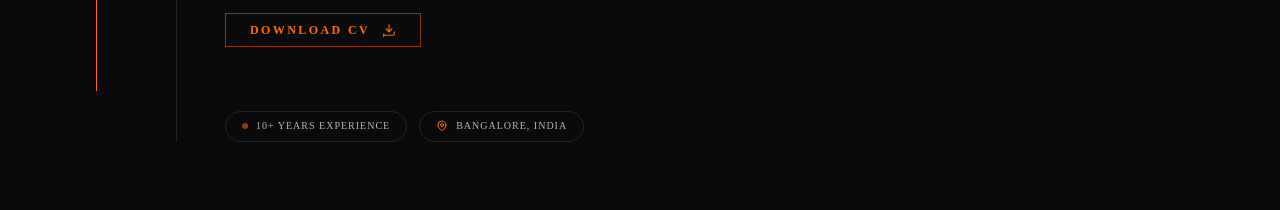
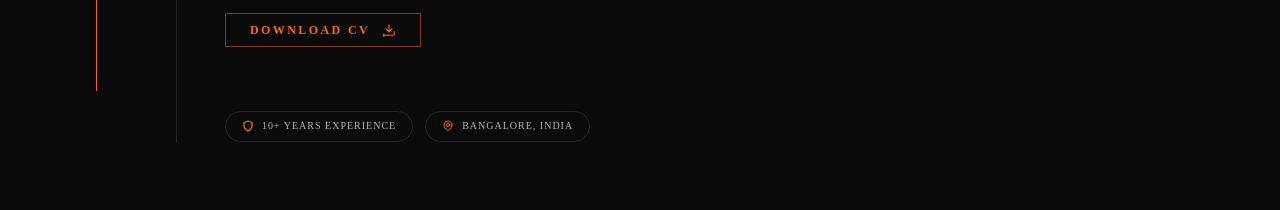
Before and after one commit to amith-patil/amithv3, an Angular app: page / in a window 1280 px wide. Shown: the part 1420-1630 px from the top of the page. Built offline with nearby package versions, Linux system fonts and the light colour scheme; a web font is replaced by a local one.

Commit message:
change logo for experience

```diff
--- a/src/app/components/about/about.html
+++ b/src/app/components/about/about.html
@@ -56,7 +56,11 @@
             <div class="pt-10 flex flex-wrap gap-3">
                 <div
                     class="flex items-center gap-2 px-4 py-1.5 border border-white/10 rounded-full hover:border-orange-500/50 transition-colors duration-300">
-                    <span class="w-1.5 h-1.5 rounded-full bg-orange-500 animate-pulse"></span>
+                    <svg xmlns="http://www.w3.org/2000/svg" width="12" height="12" viewBox="0 0 24 24" fill="none"
+                        stroke="currentColor" stroke-width="2.5" stroke-linecap="round" stroke-linejoin="round"
+                        class="text-orange-500">
+                        <path d="M12 22s8-4 8-10V5l-8-3-8 3v7c0 6 8 10 8 10z" />
+                    </svg>
                     <span class="text-[10px] uppercase tracking-widest text-white/70">10+ Years Experience</span>
                 </div>
 
```
